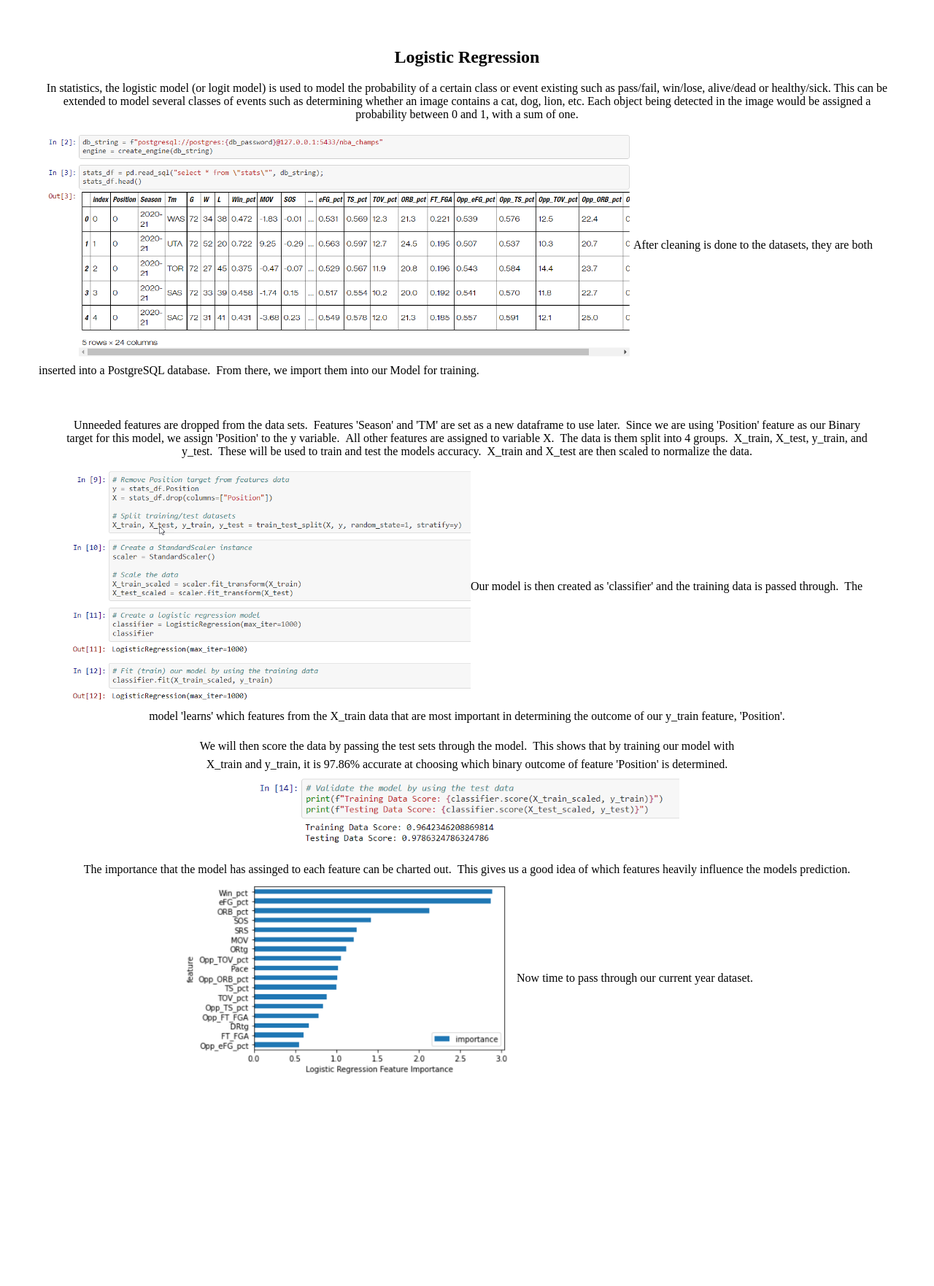
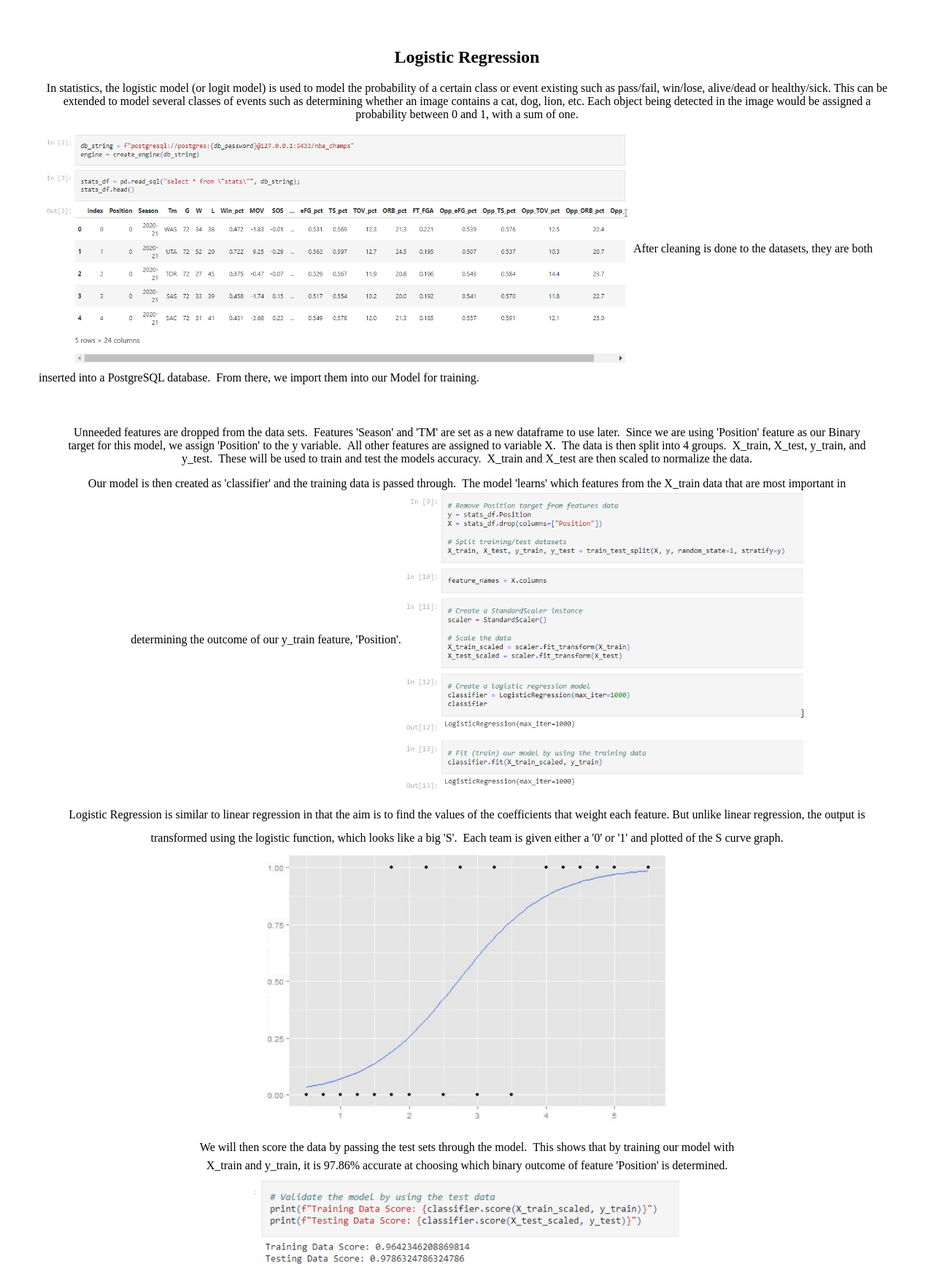
Before and after one commit to fatehluqman/Final_project, a Flask app: template templates/2Logistic-Regression.html in a window 1280 px wide. Shown: the part 1331-3094 px from the top of the page at 73% size. Run offline with Flask 2, Linux system fonts and the light colour scheme; the template is opened without the code that fills it, so the values that code supplies are empty.

Commit message:
updated errors in log reg page

```diff
--- a/templates/2Logistic-Regression.html
+++ b/templates/2Logistic-Regression.html
@@ -98,7 +98,7 @@ borders: top right bottom left !important
       <h1 style="text-align: center;">Logistic Regression</h1>
       <p style="text-align: center;">In statistics, the logistic model (or logit model) is used to model the probability of a certain class or event existing such as pass/fail, win/lose, alive/dead or healthy/sick. This can be extended to model several classes of events such as determining whether an image contains a cat, dog, lion, etc. Each object being detected in the image would be assigned a probability between 0 and 1, with a sum of one.</p>
       <p style="text-align: left;">&nbsp;<span style="line-height: 2.0;">
-          <img src="../images/LRimport.png" align="center" style="width: 807px;" class="fr-dii fr-fic fr-fir" width="492.5">After cleaning is done to the datasets, they are both inserted into a PostgreSQL database. &nbsp;From there, we import them into our Model for training.&nbsp;
+          <img src="../images/lg_import.png" align="center" style="width: 807px;" class="fr-dii fr-fic fr-fir" width="492.5">After cleaning is done to the datasets, they are both inserted into a PostgreSQL database. &nbsp;From there, we import them into our Model for training.&nbsp;
         </span>
       </p>
     </div>
@@ -106,22 +106,27 @@ borders: top right bottom left !important
       <p style="text-align: center;">
         <br>
       </p>
-      <p style="text-align: center;">Unneeded features are dropped from the data sets. &nbsp;Features 'Season' and 'TM' are set as a new dataframe to use later.&nbsp; Since we are using 'Position' feature as our Binary target for this model, we assign 'Position' to the y variable. &nbsp;All other features are assigned to variable X. &nbsp;The data is them split into 4 groups. &nbsp;X_train, X_test, y_train, and y_test. &nbsp;These will be used to train and test the models accuracy. &nbsp;X_train and X_test are then scaled to normalize the data.</p>
+      <p style="text-align: center;">Unneeded features are dropped from the data sets. &nbsp;Features 'Season' and 'TM' are set as a new dataframe to use later. &nbsp;Since we are using 'Position' feature as our Binary target for this model, we assign 'Position' to the y variable. &nbsp;All other features are assigned to variable X. &nbsp;The data is then split into 4 groups. &nbsp;X_train, X_test, y_train, and y_test. &nbsp;These will be used to train and test the models accuracy. &nbsp;X_train and X_test are then scaled to normalize the data.</p>
+      <p style="text-align: center;">Our model is then created as 'classifier' and the training data is passed through. &nbsp;The model 'learns' which features from the X_train data that are most important in determining the outcome of our y_train feature, 'Position'.<span style="line-height: 2.0;">
+          <img src="../images/lg_split.png" align="center" style="width: 547px;" class="fr-dib fr-fic" width="492">
+        </span>
+      </p>
       <p style="text-align: center;">
+        <span style="line-height: 2.0;">Logistic Regression is similar to linear regression in that the aim is to find the values of the coefficients that weight each feature. But unlike linear regression, the output is transformed using the logistic function, which looks like a big 'S'. &nbsp;Each team is given either a '0' or '1' and plotted of the S curve graph.</span>
         <span style="line-height: 2.0;">
-          <img src="../images/split_train_test.png" align="center" style="width: 547px;" class="fr-dib fr-fic" width="492.5">Our model is then created as 'classifier' and the training data is passed through. &nbsp;The model 'learns' which features from the X_train data that are most important in determining the outcome of our y_train feature, 'Position'.
+          <img src="../images/lg_graph.png" width="492" style="width: 557px;" class="fr-dib fr-fic">
         </span>
       </p>
     </div>
     <div class="fr-view u-align-center u-clearfix u-rich-text u-text u-text-3">
       <p style="text-align: center;">We will then score the data by passing the test sets through the model. &nbsp;This shows that by training our model with X_train and y_train, it is 97.86% accurate at choosing which binary outcome of feature 'Position' is determined.<span style="line-height: 2.0;">
-          <img src="../images/LRscore.png" align="center" style="width: 582px;" class="fr-dib fr-fic" width="492.5">
+          <img src="../images/lg_score.png" align="center" style="width: 582px;" class="fr-dib fr-fic" width="492.5">
         </span>
       </p>
     </div>
     <div class="fr-view u-align-center u-clearfix u-rich-text u-text u-text-4">
-      <p style="text-align: center;">The importance that the model has assinged to each feature can be charted out. &nbsp;This gives us a good idea of which features heavily influence the models prediction.<span style="line-height: 2.0;">
-          <img src="../images/LRfeature.png" align="center" style="width: 456px;" class="fr-dib fr-fic" width="492.5">&nbsp;Now time to pass through our current year dataset.
+      <p style="text-align: center;">
+        <span style="line-height: 2.0;">We used multiple methods to find the important features for this model. &nbsp;Ranking features using Coefficients, Recursive Feature Elimination and Select from Model methods were used and explored by removing the bottom features of each and scoring accuracy. &nbsp;It was found that no matter which method we used or which features were removed, accuracy decresed.&nbsp; We chose to use all features to train this model.<img src="../images/LRfeature.png" align="center" style="width: 456px;" class="fr-dib fr-fic" width="492.5">&nbsp;Now time to pass through our current year dataset.
         </span>
       </p>
     </div>
@@ -130,15 +135,18 @@ borders: top right bottom left !important
 <section class="u-clearfix u-section-3" id="carousel_a0f2">
   <div class="u-clearfix u-sheet u-sheet-1">
     <div class="fr-view u-align-center u-clearfix u-rich-text u-text u-text-1">
-      <p style="text-align: center;">Our current year dataset has the same features dropped as the previous set. &nbsp;Also, the features 'Season' and 'TM' are assinged to a new dataframe. &nbsp;We will join these back once the model completes it's prediction.</p>
-      <p style="text-align: center;">&nbsp;<span style="line-height: 2.0;">
-          <img src="../images/LRpredict.png" align="center" style="width: 807px;" class="fr-dii fr-fic fr-fil" width="525">
+      <p style="text-align: center;">Our current year dataset has the same features dropped as the previous set. &nbsp;Also, the features 'Season' and 'TM' are assigned to a new dataframe. &nbsp;We will join these back once the model completes it's prediction.</p>
+      <p style="text-align: center;">
+        <span style="line-height: 2.0;">
+          <img src="../images/lg_predct.png" align="center" style="width: 939px;" class="fr-dib fr-fic" width="525">
         </span>
       </p>
       <p style="text-align: left;">The current year data is then scaled and passed through the model. &nbsp;The prediction array is then transformed into a dataframe and joined back with the 'Season' and 'TM' dataframe. &nbsp;A '1' in the 'Position' column is the teams predicted to win by the algorithm.</p>
-      <p style="text-align: center;">
-        <span style="line-height: 2.0;">&nbsp;</span>
+      <p style="text-align: left;">
+        <br>
       </p>
+      <h4 style="text-align: center;">Head over to the Prediction Outcome section to see which&nbsp;</h4>
+      <h4 style="text-align: center;">team the Logistic Regression model predicted to be the 2022 champs!</h4>
     </div>
   </div>
 </section>
@@ -158,7 +166,7 @@ borders: top right bottom left !important
               <div class="u-container-layout u-similar-container u-container-layout-2">
                 <img alt="" class="u-expanded-width u-image u-image-contain u-image-default u-image-2" data-image-width="486" data-image-height="437" src="../images/b1.png">
                 <h3 class="u-align-center u-text u-text-default u-text-3">Decision Tree</h3>
-                <p class="u-align-center u-text u-text-4">See how our Decision Tree model was set up</p>
+                <p class="u-align-center u-text u-text-4">See how our Decision Tree model was set up.</p>
                 <a href="3Decision-Tree.html" data-page-id="300932814" class="u-active-none u-border-2 u-border-hover-palette-2-base u-border-palette-2-light-1 u-btn u-button-style u-hover-none u-none u-text-body-color u-btn-2">Decision Tree</a>
               </div>
             </div>
```
Also changed, not shown: index.html (+8 -0 lines).
